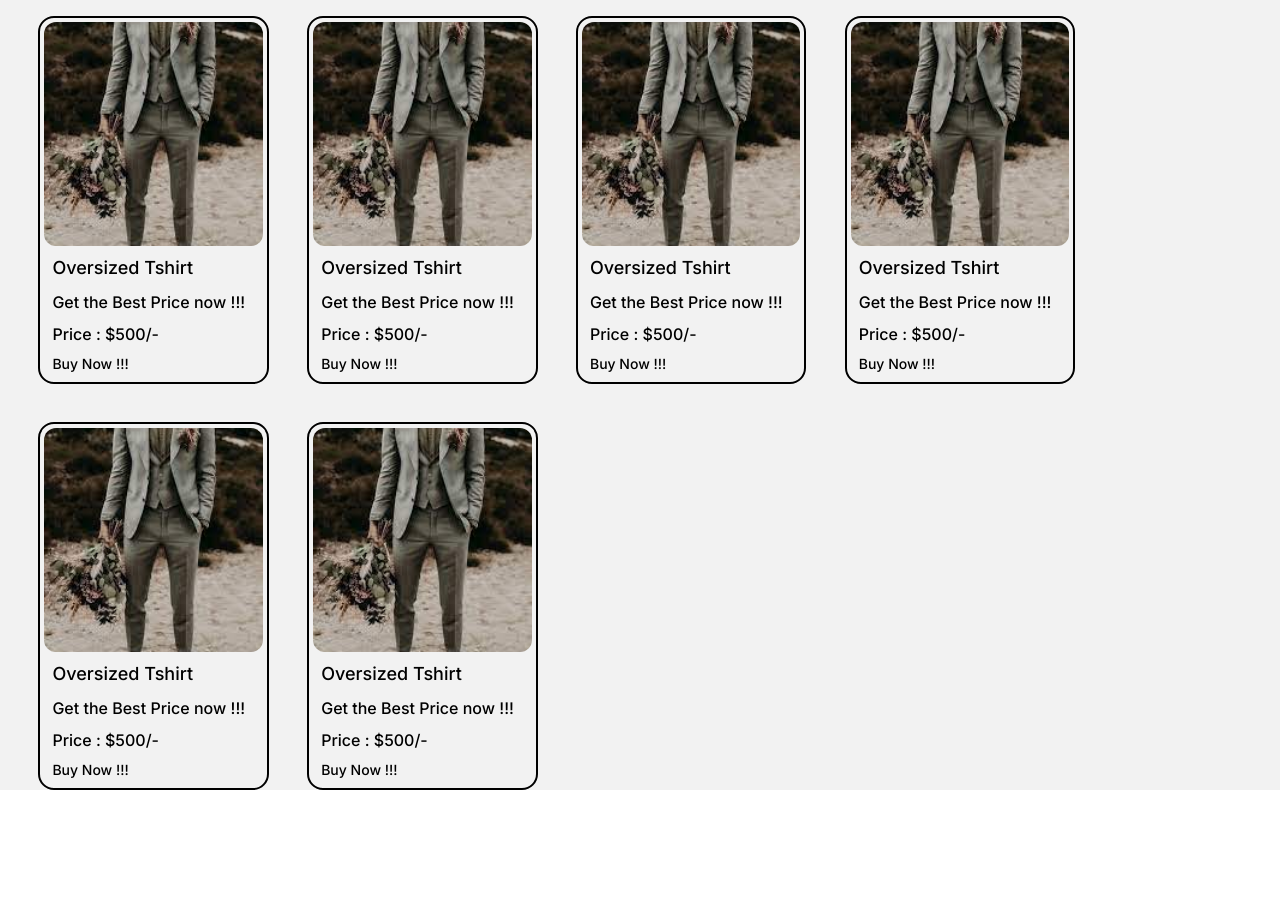
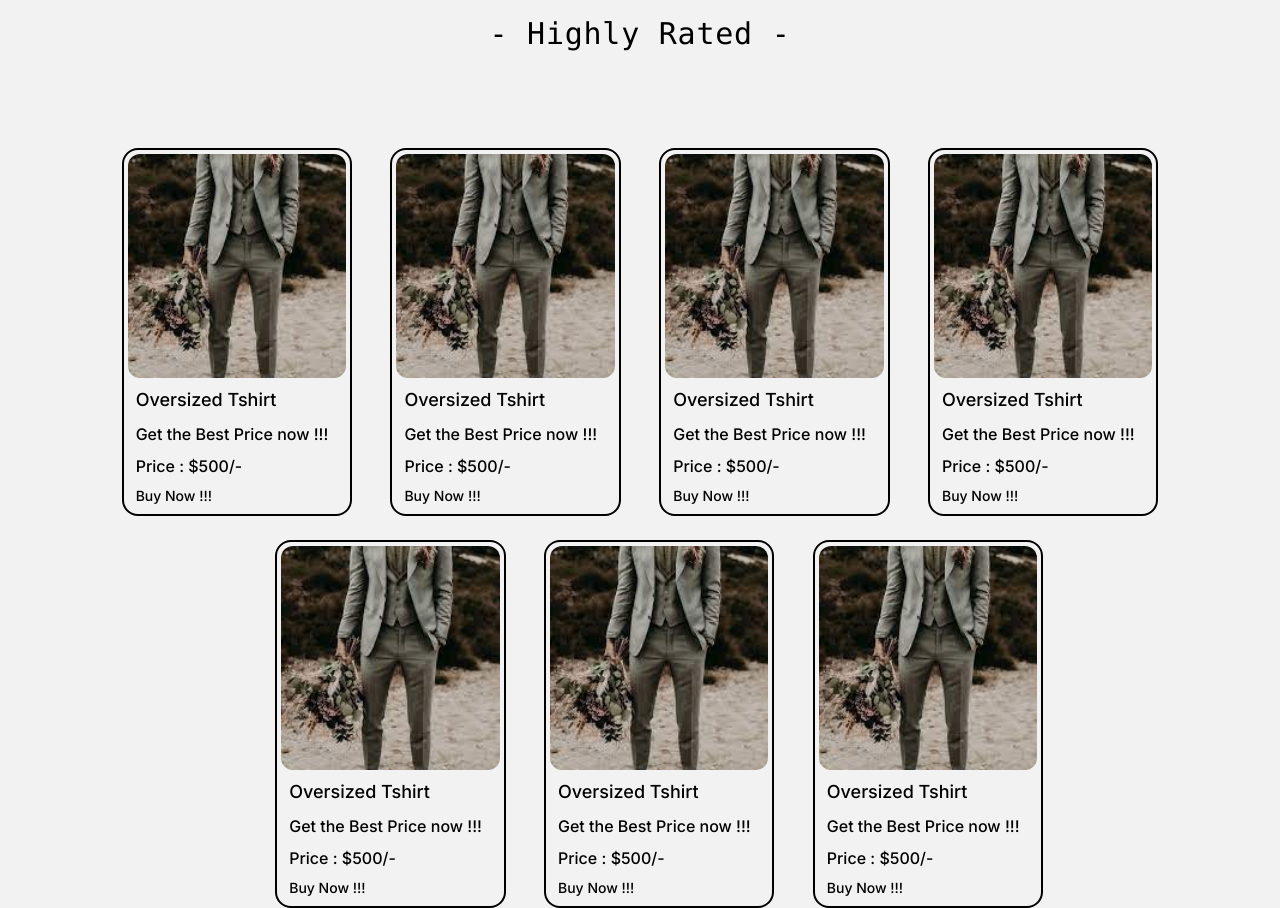
Before and after one commit to ayushgupta4002/DevDiaries, a Next.js app: page / in a window 1280 px wide. Shown: the part 840-1748 px from the top of the page. Before the commit the page ends 1630 px from the top, so only its background shows below. Built offline with nearby package versions, Linux system fonts and the light colour scheme.

Commit message:
minor changes

```diff
--- a/src/app/globals.css
+++ b/src/app/globals.css
@@ -2,6 +2,10 @@
 @tailwind components;
 @tailwind utilities;
 
-.font-cal {
-    font-family: var(--font-cal),ui-serif,Georgia,Cambria,times new roman,Times,serif;
+@font-face {
+  font-family: "sans";
+  src: url("/fonts/sans.otf")format("opentype");
 }
+.body {
+  font-family: "sans";
+}
--- a/src/app/page.tsx
+++ b/src/app/page.tsx
@@ -18,14 +18,42 @@ export default function Home() {
           !!
         </div>
       </div>
+      <div className="mt-[9vh] text-center   font-medium  tracking-wide  font-mono  text-3xl	">
+        - Highly Rated -
 
-      <div className="mt-[9vh] pl-[3vw]  flex flex-row gap-[3vw] flex-wrap ">
+      </div>
+
+      <div className="mt-[9vh]   flex flex-row justify-center flex-wrap ">
+        <div className=" pt-[3vh]">
         <MainProductCard></MainProductCard>
+        </div>
+        <div className="pl-[3vw] pt-[3vh]">
         <MainProductCard></MainProductCard>
+        </div>
+
+        <div className="pl-[3vw] pt-[3vh] ">
         <MainProductCard></MainProductCard>
+        </div>
+
+        <div className="pl-[3vw] pt-[3vh] ">
         <MainProductCard></MainProductCard>
+        </div>
+
+
+        <div className="pl-[3vw] pt-[3vh]">
         <MainProductCard></MainProductCard>
+        </div>
+
+        <div className="pl-[3vw] pt-[3vh]">
         <MainProductCard></MainProductCard>
+        </div>
+
+        <div className="pl-[3vw] pt-[3vh]">
+        <MainProductCard></MainProductCard>
+        </div>
+
+
+
 
       </div>
 
```
Also changed, not shown: public/fonts/sans.otf (added).
